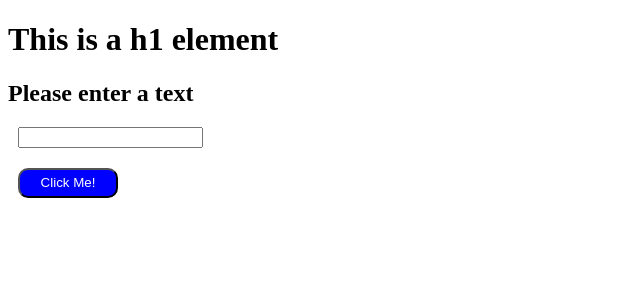
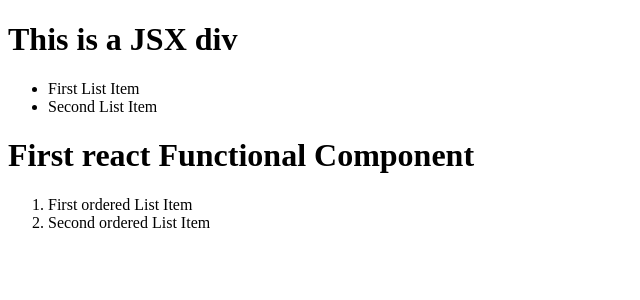
Before and after one commit to mukkanaveenkumar/ReactBootCamp, a React (Vite) app: page / in a window 1280 px wide. Shown: the top 300 px of the page, without its empty margins (0-640 px from the left). Built offline with nearby package versions, Linux system fonts and the light colour scheme.

Commit message:
Functional Components Intro

```diff
--- a/App.js
+++ b/App.js
@@ -35,6 +35,8 @@ const firstInput =React.createElement('input',{id:'firstInput',key:'firstInput',
     margin:10
 }});
 
+console.log(firstInput);
+
 const button = React.createElement('input',{key:'submit',type:'button',value:'Click Me!',
 style:{
     color:'white',
@@ -56,4 +58,66 @@ const container = React.createElement('div',{id:'container'},[first,second,first
 
 //const rootElement = ReactDOM.createRoot(root);
 
-rRoot.render(container);
+//JSX
+
+const headingJSX = <h1 key="firstjsxh1"> Hello JSX</h1>;
+
+console.log(headingJSX);
+
+const containerDiv = (
+<div id="jsxDiv" key="jsxDiv">
+    <h1>This is a JSX div</h1>
+    <ul>
+        <li key="firstjsxli">
+            First List Item
+        </li>
+        <li key="secondjsxli">
+            Second List Item
+        </li>
+    </ul>
+</div>
+);
+
+//Functional Component
+
+const HeaderComponent = () =>{
+    return <h1>First react Functional Component</h1>
+};
+
+const ContainerComponent = () => {
+    return (
+        <div>
+            {<HeaderComponent/>}
+            <ul>
+                <li>
+                    First List Item
+                </li>
+                <li>
+                    Second List Item
+                </li>
+            </ul>
+        </div>
+    );
+}
+
+//Normal function convention
+
+const ListComponent = function() {
+return (
+    <div>
+        {containerDiv}
+        {HeaderComponent()}
+        <ol>
+            <li>
+                First ordered List Item
+            </li>
+            <li>
+                Second ordered List Item
+            </li>
+        </ol>
+    </div>
+);
+
+}
+
+rRoot.render(<ListComponent/>);
```
Also changed, not shown: package.json (+5 -3 lines), .babelrc (added), 1 other file (tests, documents, lock files or other folders).
